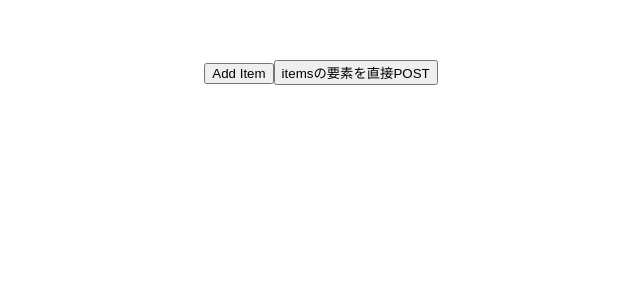
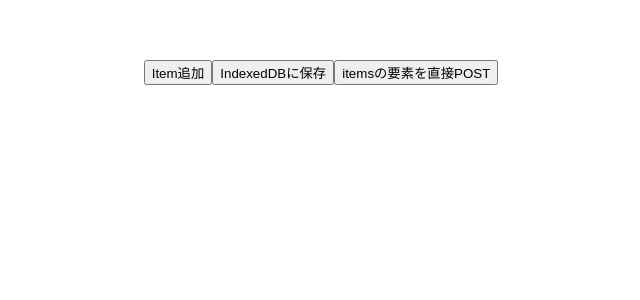
Before and after one commit to YoshitoYanagihara/LostAxiosPostDataOnVue, a Vue app in the folder app/: page / in a window 1280 px wide. Shown: the top 300 px of the page, without its empty margins (319-959 px from the left). Built offline with nearby package versions, Linux system fonts and the light colour scheme.

Commit message:
IndexedDBにitemsの内容を保存する処理を実装

```diff
--- a/app/src/components/HelloWorld.vue
+++ b/app/src/components/HelloWorld.vue
@@ -1,6 +1,7 @@
 <template>
   <div class="hello">
-    <button @click="addItem">Add Item</button>
+    <button @click="addItem">Item追加</button>
+    <button @click="saveToIndexedDB">IndexedDBに保存</button>
     <button @click="postDirectly">itemsの要素を直接POST</button>
     <div v-for="item in items" :key="item.id">
       <span>{{ item.msg }}</span>
@@ -16,6 +17,7 @@ export default {
   data: function () {
     return {
       items: [],
+      dbName: "test",
     }
   },
   methods: {
@@ -24,7 +26,7 @@ export default {
      */
     addItem: function () {
       this.items.push({
-        key: this.items.length + 1,
+        id: this.items.length + 1,
         msg: "hoge"
       })
     },
@@ -43,6 +45,36 @@ export default {
       const response = await axios.post("http://localhost:3000/api/hoge", body)
       console.log(response)
     },
+    /**
+     * IndexedDBにitemsの内容を保存
+     */
+    saveToIndexedDB: function () {
+      const openRequest = indexedDB.open(this.dbName)
+      const self = this
+      openRequest.onupgradeneeded = function (e) {
+        const db = e.target.result
+        db.createObjectStore(self.dbName, { keyPath: 'id' })
+      }
+
+      openRequest.onsuccess = async function (e) {
+        const db = e.target.result
+        const transaction = db.transaction(self.dbName, 'readwrite')
+        const store = transaction.objectStore(self.dbName)
+
+        // 本来なら一旦内容を消してからやるべきだけど面倒なので割愛
+
+        const promises = self.items.map(item => {
+          return new Promise(resolve => {
+            const putRequest = store.put(item)
+            putRequest.onsuccess = resolve
+          })
+        })
+        await Promise.all(promises)
+
+        console.log("Save To IndexedDB OK.")
+        db.close()
+      }
+    }
   }
 }
 </script>
```
